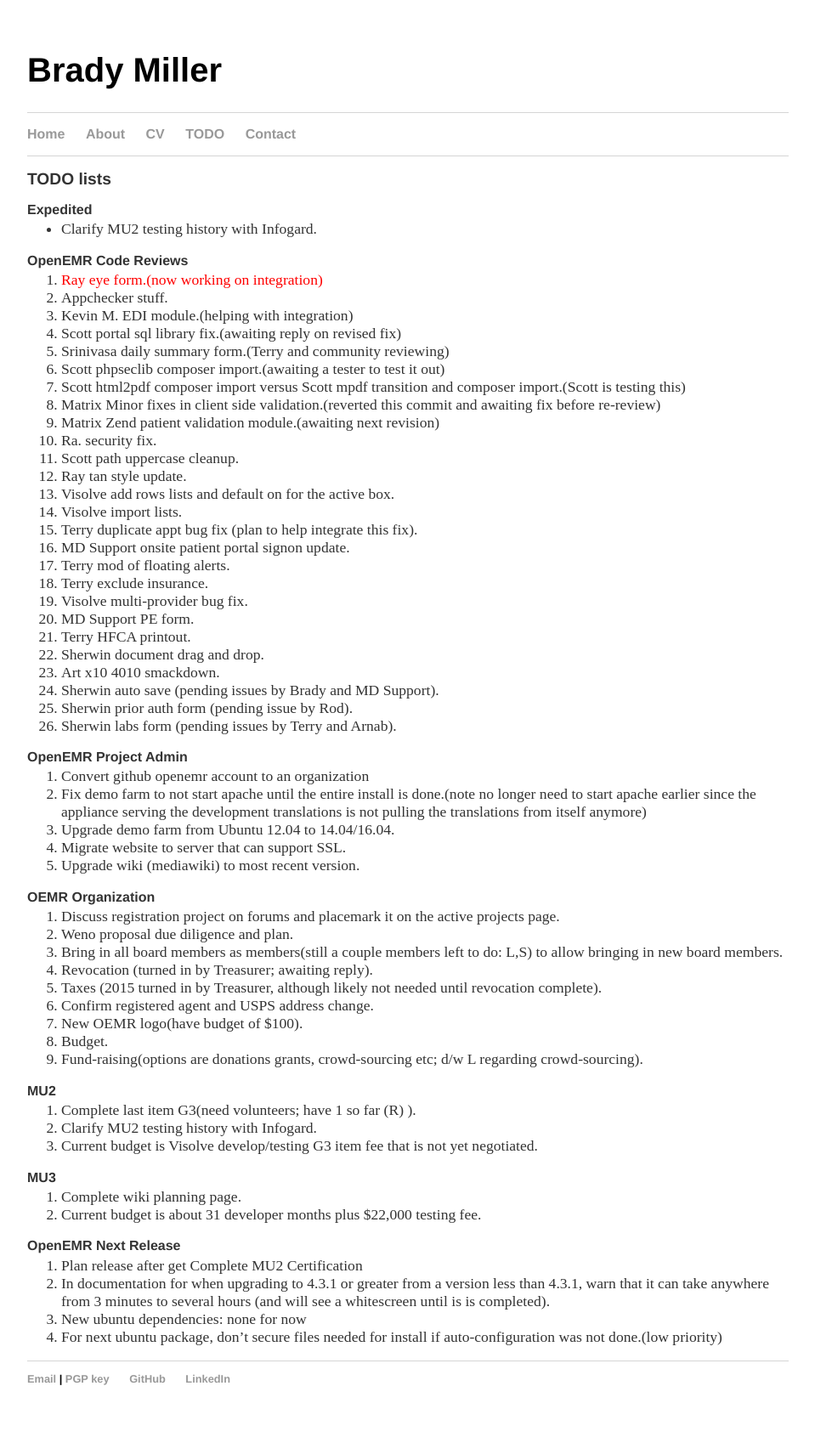
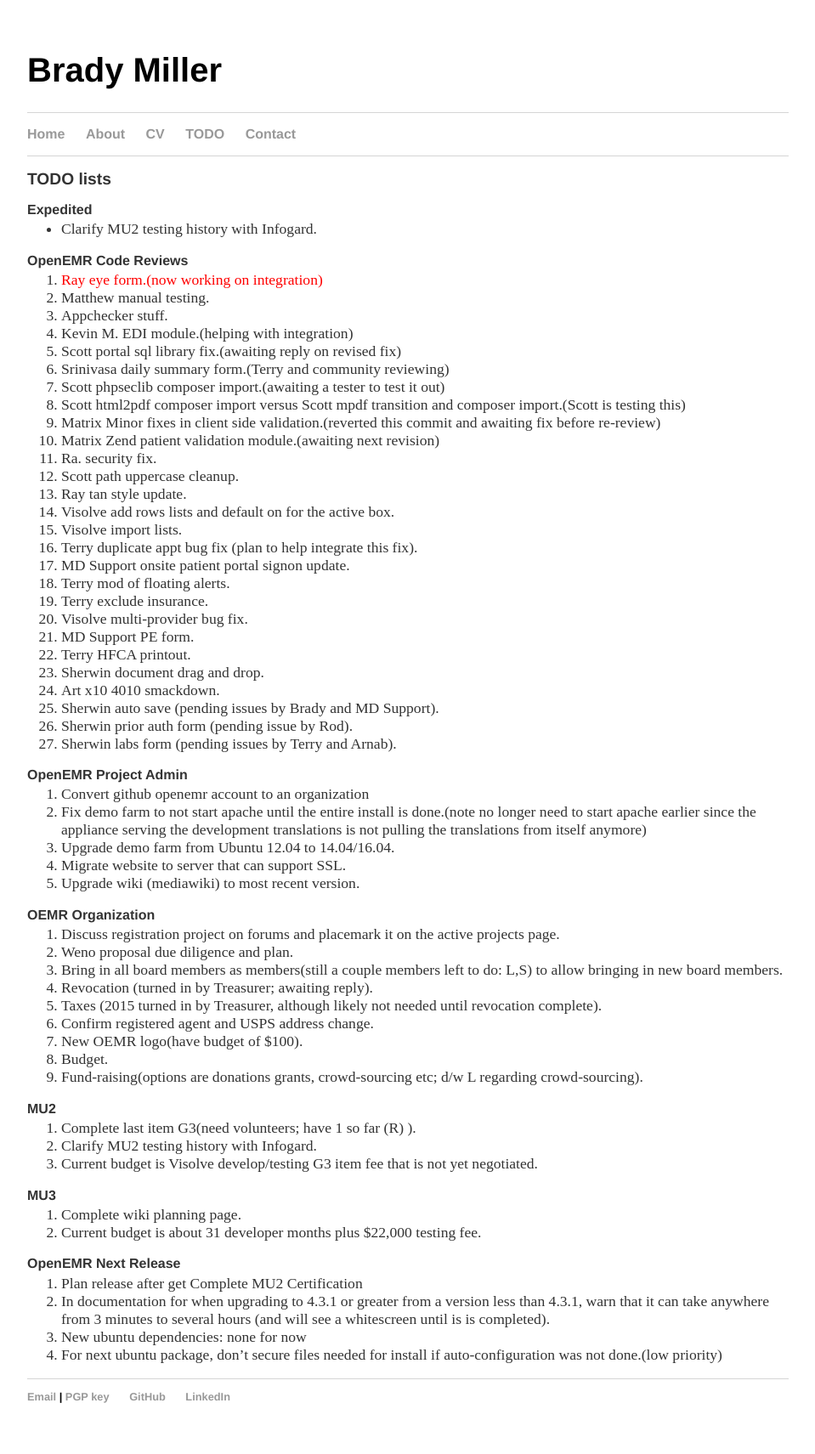
Before and after one commit to bradymiller/bradymiller.github.io, a Jekyll site: the page built from todo/index.md, in a window 1280 px wide. Shown: the whole page at 85% size, without its empty margins (160-1119 px from the left). Built offline with Jekyll 4.4.1, drawn with Linux system fonts in a browser that asks for light colours; before the commit the page ends 1690 px from its top, so only the background shows below that.

Commit message:
Update todo list

```diff
--- a/todo/index.md
+++ b/todo/index.md
@@ -8,6 +8,7 @@
 
 ### OpenEMR Code Reviews
 1. <span style="color: red">Ray eye form.(now working on integration)</span>
+1. Matthew manual testing.
 1. Appchecker stuff.
 1. Kevin M. EDI module.(helping with integration)
 1. Scott portal sql library fix.(awaiting reply on revised fix)
```
